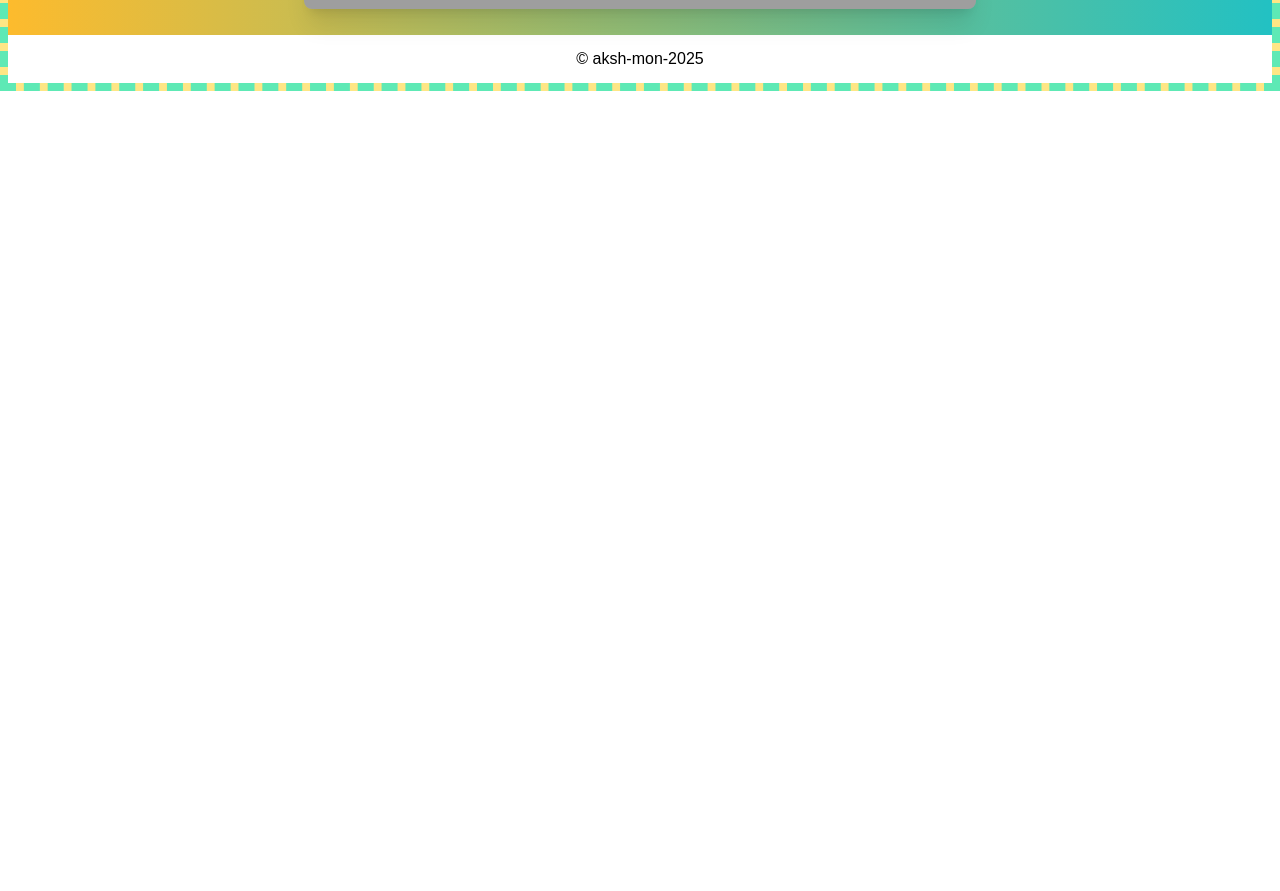
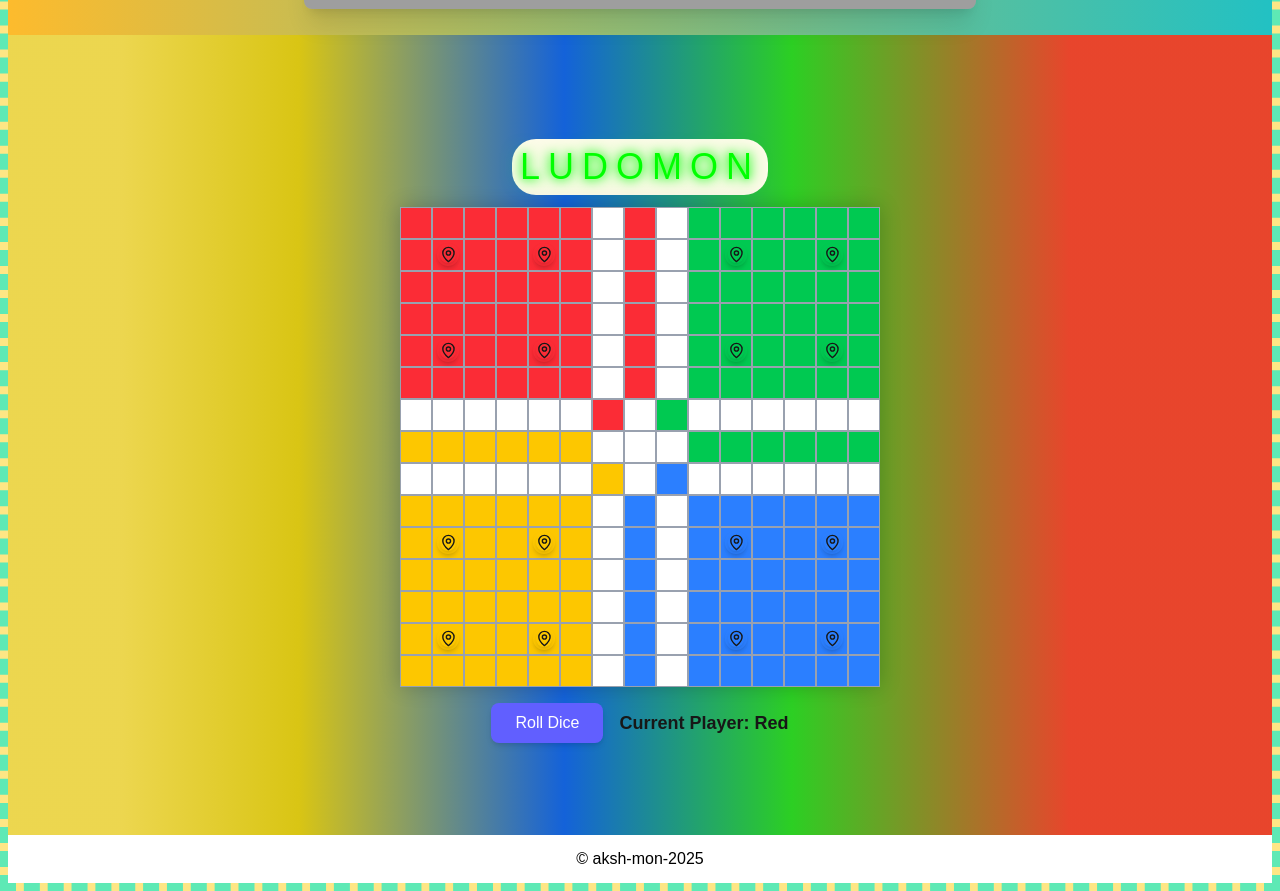
Before and after one commit to aksh-mon/weather, a Next.js app: page / in a window 1280 px wide. Shown: the part 3837-4728 px from the top of the page. Before the commit the page ends 3928 px from the top, so only its background shows below. Built offline with nearby package versions, Linux system fonts and the light colour scheme; grey boxes are pictures that could not be loaded.

Commit message:
well we added Sudo

```diff
--- a/package.json
+++ b/package.json
@@ -13,7 +13,8 @@
     "next": "15.3.5",
     "react": "^19.0.0",
     "react-dom": "^19.0.0",
-    "react-flip-numbers": "^3.0.9"
+    "react-flip-numbers": "^3.0.9",
+    "zustand": "^5.0.7"
   },
   "devDependencies": {
     "@eslint/eslintrc": "^3",
--- a/src/app/compo/trees.tsx
+++ b/src/app/compo/trees.tsx
@@ -8,7 +8,7 @@ export default function GrowTreesDoor() {
   const [showMessage, setShowMessage] = useState(false);
 
   return (
-    <div className="md:fixed md:left-2 md:top-1/2 md:-translate-y-1/2 md:z-50 sm:fixed sm:right-2 sm:z-auto">
+    <div className="md:fixed md:left-2 md:top-1/2 md:-translate-y-1/2 md:z-50 sm:relative">
       <button
         onClick={() => setShowMessage(true)}
         className=" text-white text-xl p-3 rounded-r-xl shadow-md hover:bg-green-700 transition"
--- /dev/null
+++ b/src/app/ludo/page.tsx
@@ -0,0 +1,289 @@
+/* eslint-disable @typescript-eslint/no-unused-vars */
+"use client";
+import { MapPin } from "lucide-react";
+import React, { useState } from "react";
+import Headline from "../compo/headline";
+
+export default function LudoBoard() {
+  const size = 15;
+  const cells = [];
+
+  const [diceValue, setDiceValue] = useState<number | null>(null);
+  const [currentPlayer, setCurrentPlayer] = useState(0);
+  const [pawns, setPawns] = useState(
+    Array(4)
+      .fill(null)
+      .map(() =>
+        Array(4).fill({
+          position: "base", // "base", 0..N (track index), or "home"
+          trackIndex: null,
+        })
+      )
+  );
+  const [selectedPawn, setSelectedPawn] = useState<{
+    player: number;
+    index: number;
+  } | null>(null);
+
+  const colors = {
+    red: "bg-red-500",
+    green: "bg-green-500",
+    yellow: "bg-yellow-400",
+    blue: "bg-blue-500",
+    white: "bg-white",
+  };
+  const playerNames = ["Red", "Green", "Yellow", "Blue"];
+
+  // simplified track paths (you can extend for full Ludo path)
+  const playerTracks = {
+    0: makeTrackRed(),
+    1: makeTrackGreen(),
+    2: makeTrackYellow(),
+    3: makeTrackBlue(),
+  };
+
+  function makeTrackRed() {
+    return [
+      { r: 6, c: 0 },
+      { r: 6, c: 1 },
+      { r: 6, c: 2 },
+      { r: 6, c: 3 },
+      { r: 6, c: 4 },
+      { r: 6, c: 5 },
+      { r: 5, c: 6 },
+      { r: 4, c: 6 },
+      { r: 3, c: 6 },
+      { r: 2, c: 6 },
+      { r: 1, c: 6 },
+      { r: 0, c: 6 },
+      // extend full path...
+    ];
+  }
+  function makeTrackGreen() {
+    return [
+      { r: 0, c: 8 },
+      { r: 1, c: 8 },
+      { r: 2, c: 8 },
+      { r: 3, c: 8 },
+      { r: 4, c: 8 },
+      { r: 5, c: 8 },
+      { r: 6, c: 9 },
+      { r: 6, c: 10 },
+      // extend...
+    ];
+  }
+  function makeTrackYellow() {
+    return [
+      { r: 8, c: 0 },
+      { r: 8, c: 1 },
+      { r: 8, c: 2 },
+      { r: 8, c: 3 },
+      { r: 8, c: 4 },
+      { r: 8, c: 5 },
+      { r: 9, c: 6 },
+      { r: 10, c: 6 },
+      // extend...
+    ];
+  }
+  function makeTrackBlue() {
+    return [
+      { r: 8, c: 14 },
+      { r: 8, c: 13 },
+      { r: 8, c: 12 },
+      { r: 8, c: 11 },
+      { r: 8, c: 10 },
+      { r: 8, c: 9 },
+      { r: 9, c: 8 },
+      { r: 10, c: 8 },
+      // extend...
+    ];
+  }
+
+  const handleRollDice = () => {
+    const roll = Math.floor(Math.random() * 6) + 1;
+    setDiceValue(roll);
+    setSelectedPawn(null);
+  };
+
+  const handlePawnClick = (playerIndex: number, pawnIndex: number) => {
+    if (playerIndex !== currentPlayer) return; // only active player can select
+    if (!diceValue) return;
+
+    setSelectedPawn({ player: playerIndex, index: pawnIndex });
+    movePawn(playerIndex, pawnIndex, diceValue);
+  };
+
+  const movePawn = (playerIndex: number, pawnIndex: number, steps: number) => {
+    setPawns((prev) => {
+      const updated = prev.map((arr) => [...arr]);
+      const pawn = { ...updated[playerIndex][pawnIndex] };
+
+      if (pawn.position === "base") {
+        if (steps === 6) {
+          pawn.position = 0; // first index of track
+          pawn.trackIndex = 0;
+        }
+      } else if (typeof pawn.position === "number") {
+        const newPos = pawn.trackIndex! + steps;
+        const track = playerTracks[playerIndex];
+        if (newPos < track.length) {
+          pawn.position = newPos;
+          pawn.trackIndex = newPos;
+        } else {
+          pawn.position = "home";
+        }
+      }
+      updated[playerIndex][pawnIndex] = pawn;
+      return updated;
+    });
+
+    // Change turn if not 6
+    if (steps !== 6) {
+      setCurrentPlayer((p) => (p + 1) % 4);
+    }
+    setDiceValue(null);
+  };
+
+  // render the board
+  for (let row = 0; row < size; row++) {
+    for (let col = 0; col < size; col++) {
+      let className = `${colors.white} border border-gray-400`;
+
+      if (row < 6 && col < 6)
+        className = `${colors.red} border border-gray-400`;
+      if (row < 6 && col > 8)
+        className = `${colors.green} border border-gray-400`;
+      if (row > 8 && col < 6)
+        className = `${colors.yellow} border border-gray-400`;
+      if (row > 8 && col > 8)
+        className = `${colors.blue} border border-gray-400`;
+
+      if (col === 7 && row < 6)
+        className = `${colors.red} border border-gray-400`;
+      if (row === 7 && col > 8)
+        className = `${colors.green} border border-gray-400`;
+      if (row === 7 && col < 6)
+        className = `${colors.yellow} border border-gray-400`;
+      if (col === 7 && row > 8)
+        className = `${colors.blue} border border-gray-400`;
+
+      if (row >= 6 && row <= 8 && col >= 6 && col <= 8) {
+        if (row < 7 && col < 7)
+          className = `${colors.red} border border-gray-400`;
+        if (row < 7 && col > 7)
+          className = `${colors.green} border border-gray-400`;
+        if (row > 7 && col < 7)
+          className = `${colors.yellow} border border-gray-400`;
+        if (row > 7 && col > 7)
+          className = `${colors.blue} border border-gray-400`;
+      }
+
+      cells.push(
+        <div
+          key={`${row}-${col}`}
+          className={`${className} w-full h-full flex items-center justify-center`}
+        >
+          {pawns.map((playerPawns, pIndex) =>
+            playerPawns.map((pawn, pawnIndex) => {
+              if (pawn.position === "base") {
+                const startCoords = getBaseCoords(pIndex, pawnIndex);
+                if (startCoords.r === row && startCoords.c === col) {
+                  return (
+                    <button
+                      key={`${pIndex}-${pawnIndex}`}
+                      onClick={() => handlePawnClick(pIndex, pawnIndex)}
+                      className={`w-3/4 h-3/4 rounded-full shadow-md ${
+                        Object.values(colors)[pIndex]
+                      } flex justify-center items-center`}
+                    >
+                      <MapPin  className={`w-3/4 h-3/4 rounded-full shadow-md ${
+                        Object.values(colors)[pIndex]
+                      }`}/>
+                    </button>
+                  );
+                }
+              } else if (typeof pawn.position === "number") {
+                const coords = playerTracks[pIndex][pawn.trackIndex!];
+                if (coords.r === row && coords.c === col) {
+                  return (
+                    <button
+                      key={`${pIndex}-${pawnIndex}`}
+                      onClick={() => handlePawnClick(pIndex, pawnIndex)}
+                      className={`w-3/4 h-3/4 rounded-full shadow-md ${
+                        Object.values(colors)[pIndex]
+                      } flex justify-center items-center`}
+                    >
+                      <MapPin color="#fff" className=" w-5 h-5 "/>
+                    </button>
+                  );
+                }
+              }
+              return null;
+            })
+          )}
+        </div>
+      );
+    }
+  }
+
+  return (
+    <div className="flex flex-col items-center justify-center min-h-screen  p-4 "
+    style={{background:" linear-gradient(90deg,rgba(217, 197, 20, 0.48) 9%, rgba(217, 197, 20, 1) 23%, rgba(20, 98, 217, 1) 44%, rgba(44, 207, 35, 1) 62%, rgba(224, 13, 13, 0.74) 84%)"}}
+    >
+       <Headline title="ludomon"/>
+      <div
+        className="grid"
+        style={{
+          gridTemplateRows: `repeat(${size}, 2rem)`,
+          gridTemplateColumns: `repeat(${size}, 2rem)`,
+          boxShadow: "0 0 20px rgba(0,0,0,0.2)",
+        }}
+      >
+        {cells}
+      </div>
+
+      <div className="mt-4 flex items-center space-x-4">
+        <button
+          onClick={handleRollDice}
+          className="px-6 py-2 bg-indigo-500 text-white rounded-lg shadow-md hover:bg-indigo-600"
+        >
+          Roll Dice
+        </button>
+        {diceValue && <div className="text-lg font-bold">🎲 {diceValue}</div>}
+        <div className="text-lg font-semibold">
+          Current Player: {playerNames[currentPlayer]}
+        </div>
+      </div>
+    </div>
+  );
+}
+
+function getBaseCoords(playerIndex: number, pawnIndex: number) {
+  const baseLayouts = {
+    0: [
+      { r: 1, c: 1 },
+      { r: 1, c: 4 },
+      { r: 4, c: 1 },
+      { r: 4, c: 4 },
+    ],
+    1: [
+      { r: 1, c: 10 },
+      { r: 1, c: 13 },
+      { r: 4, c: 10 },
+      { r: 4, c: 13 },
+    ],
+    2: [
+      { r: 10, c: 1 },
+      { r: 10, c: 4 },
+      { r: 13, c: 1 },
+      { r: 13, c: 4 },
+    ],
+    3: [
+      { r: 10, c: 10 },
+      { r: 10, c: 13 },
+      { r: 13, c: 10 },
+      { r: 13, c: 13 },
+    ],
+  };
+  return baseLayouts[playerIndex as 0 | 1 | 2 | 3][pawnIndex];
+}
--- a/src/app/page.tsx
+++ b/src/app/page.tsx
@@ -5,6 +5,7 @@ import FlappyBirdGame from "./flappyBird/page";
 import Contra from "./contra/page";
 import Snake from "./snake/page"
 import Tree from "./compo/trees"
+import Ludo from "./ludo/page";
 
 export default function Home() {
   return (
@@ -15,6 +16,7 @@ export default function Home() {
       <FlappyBirdGame />
       <Contra />
       <Snake/>
+      <Ludo/>
       <Footnote />
     </div>
   );
--- a/src/app/snake/page.tsx
+++ b/src/app/snake/page.tsx
@@ -184,7 +184,7 @@ export default function SnakePage() {
     >
       <div className="max-w-2xl w-full">
         <div className="flex items-center justify-center mb-4 ">
-            <Headline title="SNAKEMON"/>
+          <Headline title="SNAKEMON" />
         </div>
 
         <div
@@ -194,7 +194,7 @@ export default function SnakePage() {
             backgroundRepeat: "no-repeat",
             backgroundSize: "cover",
           }}
-          className="p-4 rounded-lg shadow-xl flex flex-col items-center"
+          className="p-4 rounded-lg shadow-xl flex flex-col items-center max-w-screen"
         >
           {/* controls/top */}
           <div className="w-full flex justify-between mb-3">
@@ -209,7 +209,7 @@ export default function SnakePage() {
             <div className="text-white">
               <div className="flex gap-1">
                 <p>Score:</p>
-                <p className="font-black">
+                <div className="font-black">
                   <FlipNumbers
                     height={24}
                     width={18}
@@ -218,7 +218,7 @@ export default function SnakePage() {
                     play
                     numbers={String(score)}
                   />
-                </p>
+                </div>
               </div>
               <div className="text-xl text-gray-200">
                 High:{" "}
@@ -339,9 +339,10 @@ export default function SnakePage() {
 
           {/* desktop controls */}
           <div className="hidden sm:flex gap-2 mt-4">
-            <div className="text-sm text-gray-200">Use arrow keys or WASD</div>
+            <div className="text-sm text-gray-200 font-extrabold">Use arrow keys or WASD</div>
           </div>
         </div>
+
       </div>
     </div>
   );
```
Also changed, not shown: 1 other file (tests, documents, lock files or other folders).
